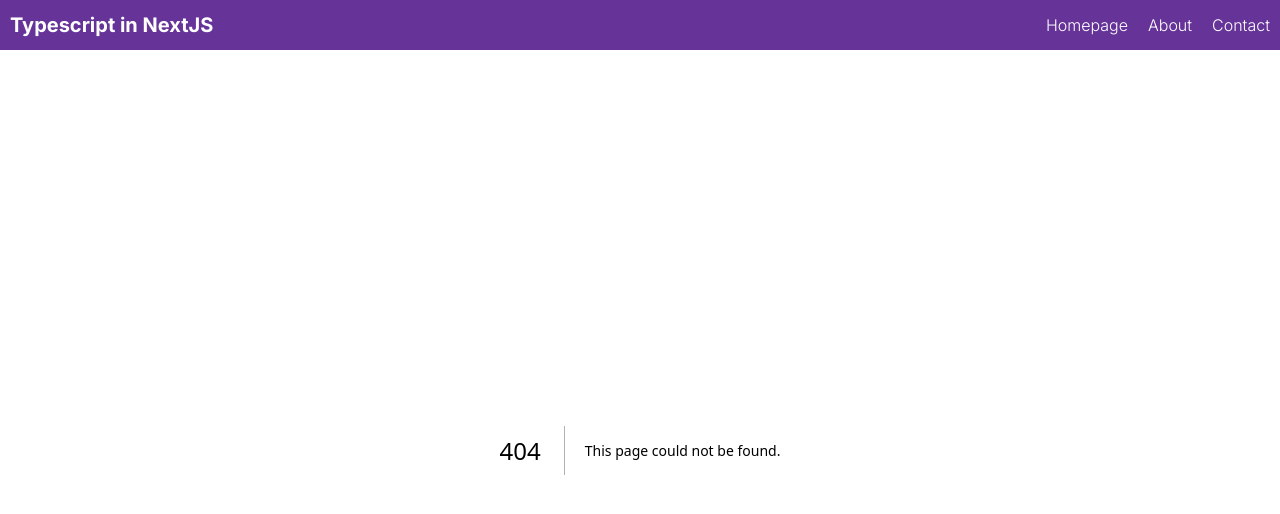
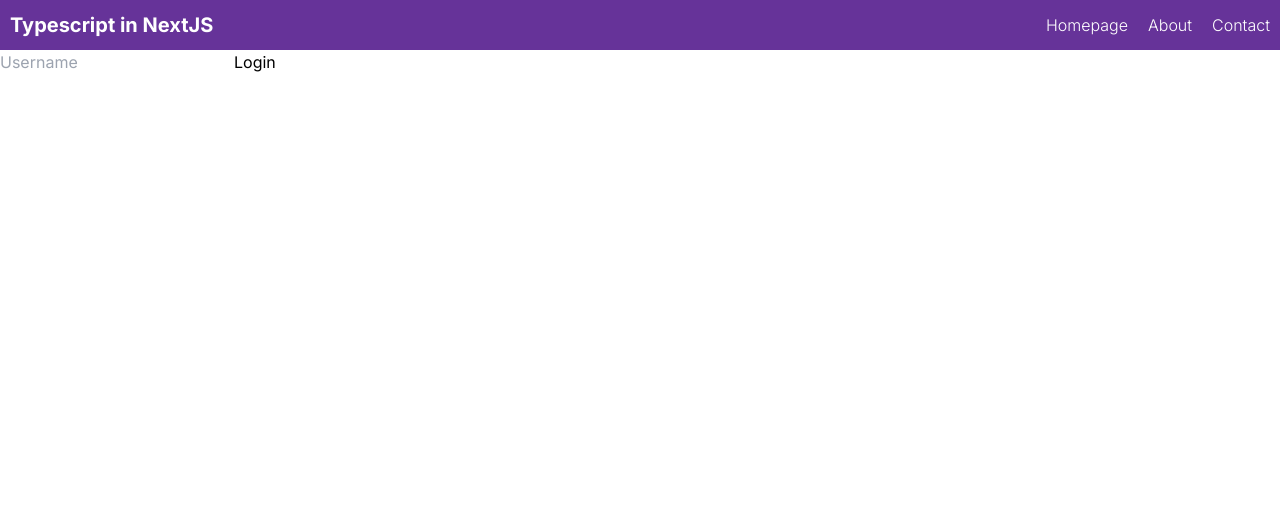
Before and after one commit to iamkanishka/necessesary_typescript_for_nextjs_developers, a Next.js app: page /usestateexample in a window 1280 px wide. Before the commit this address had no page. Shown: the top 514 px of the page. Built offline with nearby package versions, Linux system fonts and the light colour scheme.

Commit message:
React useState

```diff
--- /dev/null
+++ b/src/app/usestateexample/page.tsx
@@ -0,0 +1,43 @@
+"use client"
+import React, { useState } from "react";
+type UserType={
+    sessionId:number,
+    name:string
+}
+
+const UseStateExample = () => {
+    const [username, setUsername] = useState("");
+    const [user, setUser] = useState<UserType |  null>(null);
+
+    const handleChange = (e: React.ChangeEvent<HTMLInputElement>) => {
+        console.log(e.target.value);
+        setUsername(e.target.value)
+
+      };
+
+      const handleClick = (e:React.MouseEvent<HTMLButtonElement>)=>{
+          e.preventDefault();
+          setUser({
+            name:username,
+            sessionId:Math.random(),
+          })
+      }
+
+      return (
+        <div className="userStateExample">
+
+            {user?(`${user.name} logged in`):
+
+            <form  >
+                <input type="text" placeholder="Username"  onChange={handleChange} />
+                <button onClick={handleClick} >Login</button>
+            </form>
+        }
+        </div>
+    )
+
+}
+
+
+
+export default UseStateExample;
```
